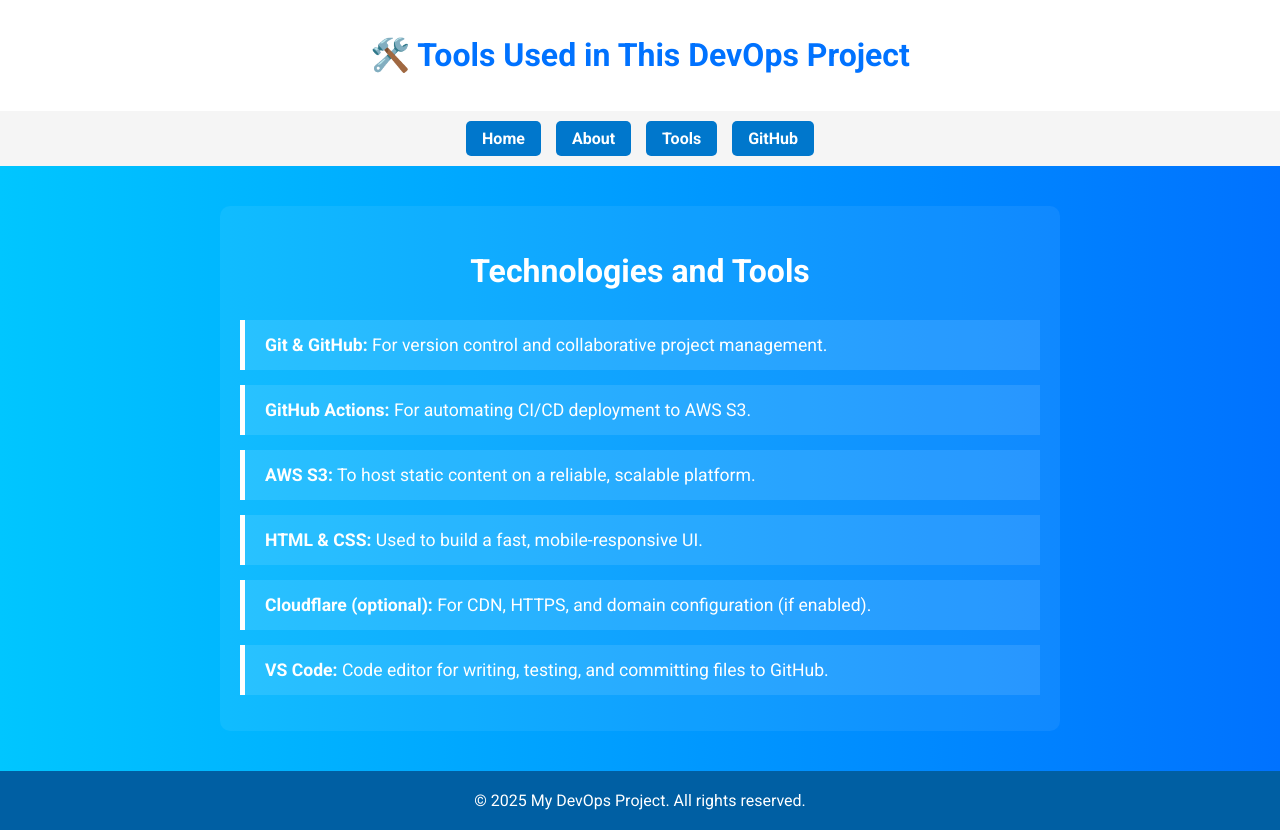
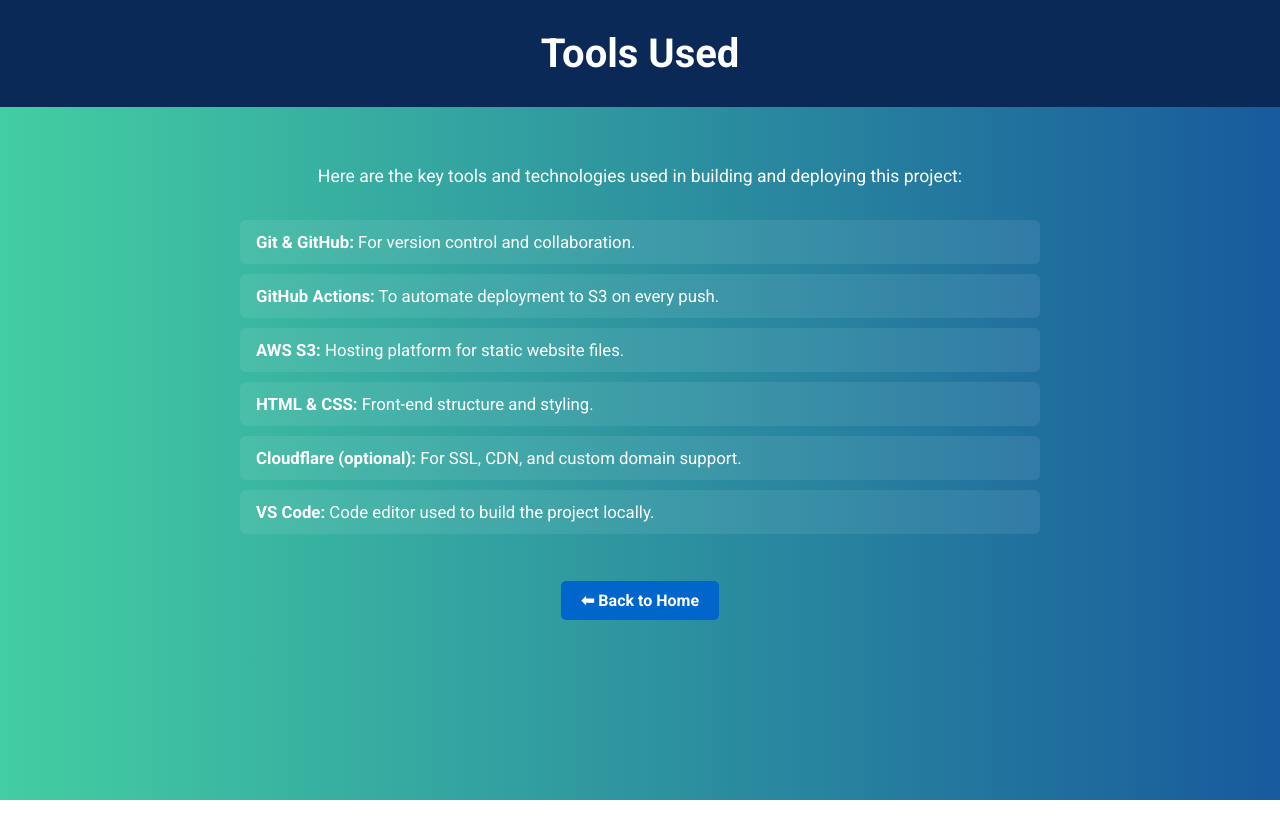
Before and after one commit to lithu1/strapi-deploy-template2, a plain HTML site: page tools.html in a window 1280 px wide. After the commit the page ends 800 px from the top, so only its background shows below. Drawn offline with Linux system fonts and the light colour scheme.

Commit message:
Update tools.html

```diff
--- a/tools.html
+++ b/tools.html
@@ -10,106 +10,82 @@
       font-family: 'Roboto', sans-serif;
       margin: 0;
       padding: 0;
-      background: linear-gradient(to right, #00c6ff, #0072ff);
+      background: linear-gradient(to right, #43cea2, #185a9d);
       color: #fff;
+      text-align: center;
     }
 
     header {
-      background: #ffffff;
-      padding: 15px 20px;
-      box-shadow: 0 4px 10px rgba(0, 0, 0, 0.05);
+      background-color: #0a2956;
+      padding: 30px 20px;
     }
 
     header h1 {
-      color: #0072ff;
-      font-size: 2rem;
-      text-align: center;
-    }
-
-    nav {
-      background-color: #f5f5f5;
-      padding: 10px;
-      display: flex;
-      justify-content: center;
-      gap: 15px;
-    }
-
-    nav a {
-      text-decoration: none;
-      background-color: #0077cc;
-      color: #fff;
-      padding: 8px 16px;
-      border-radius: 5px;
-      font-weight: bold;
-    }
-
-    nav a:hover {
-      background-color: #005fa3;
+      margin: 0;
+      font-size: 2.5rem;
     }
 
     main {
+      padding: 40px 20px;
       max-width: 800px;
-      margin: 40px auto;
-      padding: 20px;
-      background: #ffffff10;
-      border-radius: 10px;
+      margin: auto;
     }
 
-    h2 {
-      text-align: center;
-      font-size: 2rem;
-      color: #ffffff;
-      margin-bottom: 30px;
+    p {
+      font-size: 1.1rem;
+      margin: 15px 0;
+      line-height: 1.6;
     }
 
     ul {
       list-style: none;
       padding: 0;
+      font-size: 1.05rem;
+      text-align: left;
+      margin-top: 30px;
     }
 
     li {
-      background-color: rgba(255, 255, 255, 0.1);
-      padding: 15px 20px;
-      margin-bottom: 15px;
-      border-left: 5px solid #fff;
-      font-size: 1.1rem;
+      margin: 10px 0;
+      background-color: rgba(255, 255, 255, 0.08);
+      padding: 12px 16px;
+      border-radius: 6px;
     }
 
-    footer {
-      margin-top: 40px;
-      padding: 20px;
-      background-color: #005fa3;
-      color: #fff;
-      text-align: center;
+    .btn {
+      display: inline-block;
+      margin-top: 30px;
+      padding: 10px 20px;
+      background-color: #0066cc;
+      color: white;
+      text-decoration: none;
+      border-radius: 5px;
+      font-weight: bold;
+    }
+
+    .btn:hover {
+      background-color: #004c99;
     }
   </style>
 </head>
 <body>
   <header>
-    <h1>🛠️ Tools Used in This DevOps Project</h1>
+    <h1>Tools Used</h1>
   </header>
 
-  <nav>
-    <a href="index.html">Home</a>
-    <a href="about.html">About</a>
-    <a href="tools.html">Tools</a>
-    <a href="https://github.com/lithu1/s3-cloudflare-site" target="_blank">GitHub</a>
-  </nav>
+  <main>
+    <p>Here are the key tools and technologies used in building and deploying this project:</p>
 
-  <main>
-    <h2>Technologies and Tools</h2>
     <ul>
-      <li><strong>Git & GitHub:</strong> For version control and collaborative project management.</li>
-      <li><strong>GitHub Actions:</strong> For automating CI/CD deployment to AWS S3.</li>
-      <li><strong>AWS S3:</strong> To host static content on a reliable, scalable platform.</li>
-      <li><strong>HTML & CSS:</strong> Used to build a fast, mobile-responsive UI.</li>
-      <li><strong>Cloudflare (optional):</strong> For CDN, HTTPS, and domain configuration (if enabled).</li>
-      <li><strong>VS Code:</strong> Code editor for writing, testing, and committing files to GitHub.</li>
+      <li><strong>Git & GitHub:</strong> For version control and collaboration.</li>
+      <li><strong>GitHub Actions:</strong> To automate deployment to S3 on every push.</li>
+      <li><strong>AWS S3:</strong> Hosting platform for static website files.</li>
+      <li><strong>HTML & CSS:</strong> Front-end structure and styling.</li>
+      <li><strong>Cloudflare (optional):</strong> For SSL, CDN, and custom domain support.</li>
+      <li><strong>VS Code:</strong> Code editor used to build the project locally.</li>
     </ul>
+
+    <a class="btn" href="index.html">⬅ Back to Home</a>
   </main>
-
-  <footer>
-    &copy; 2025 My DevOps Project. All rights reserved.
-  </footer>
 </body>
 </html>
```
